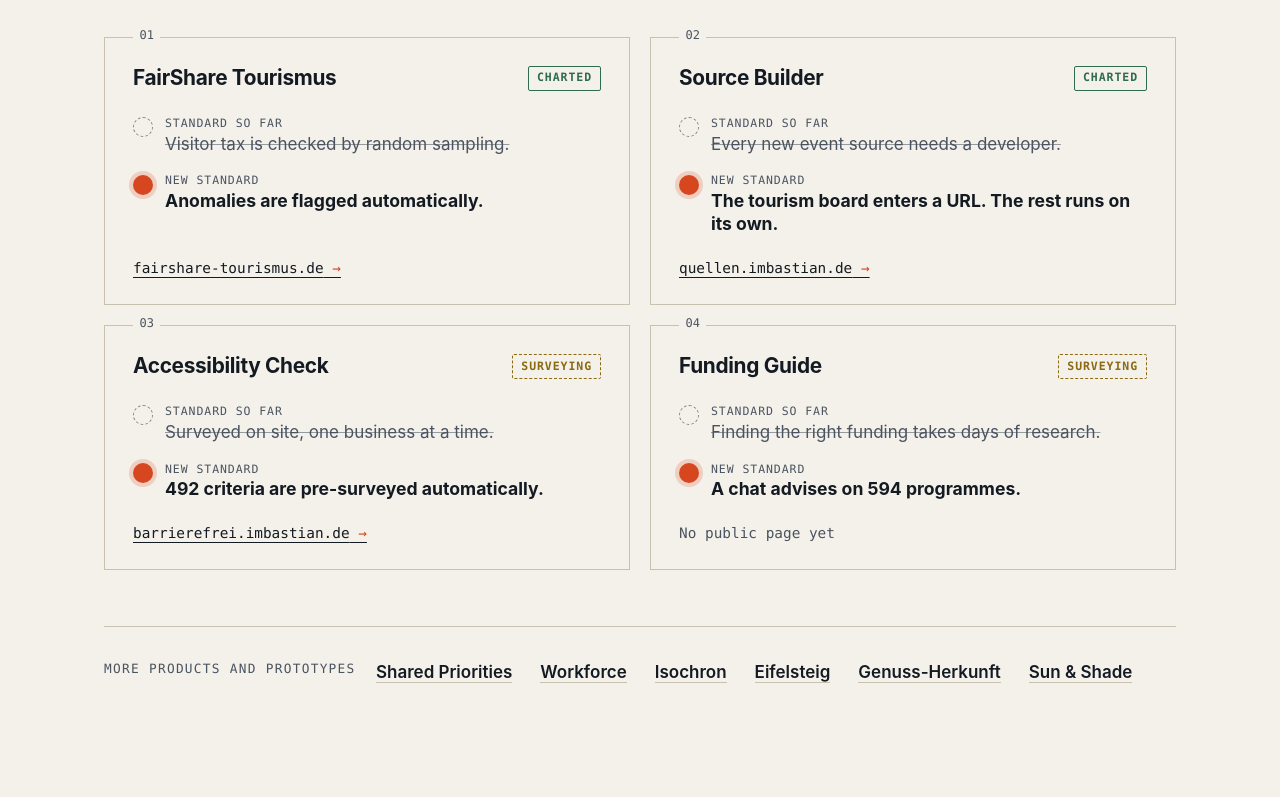
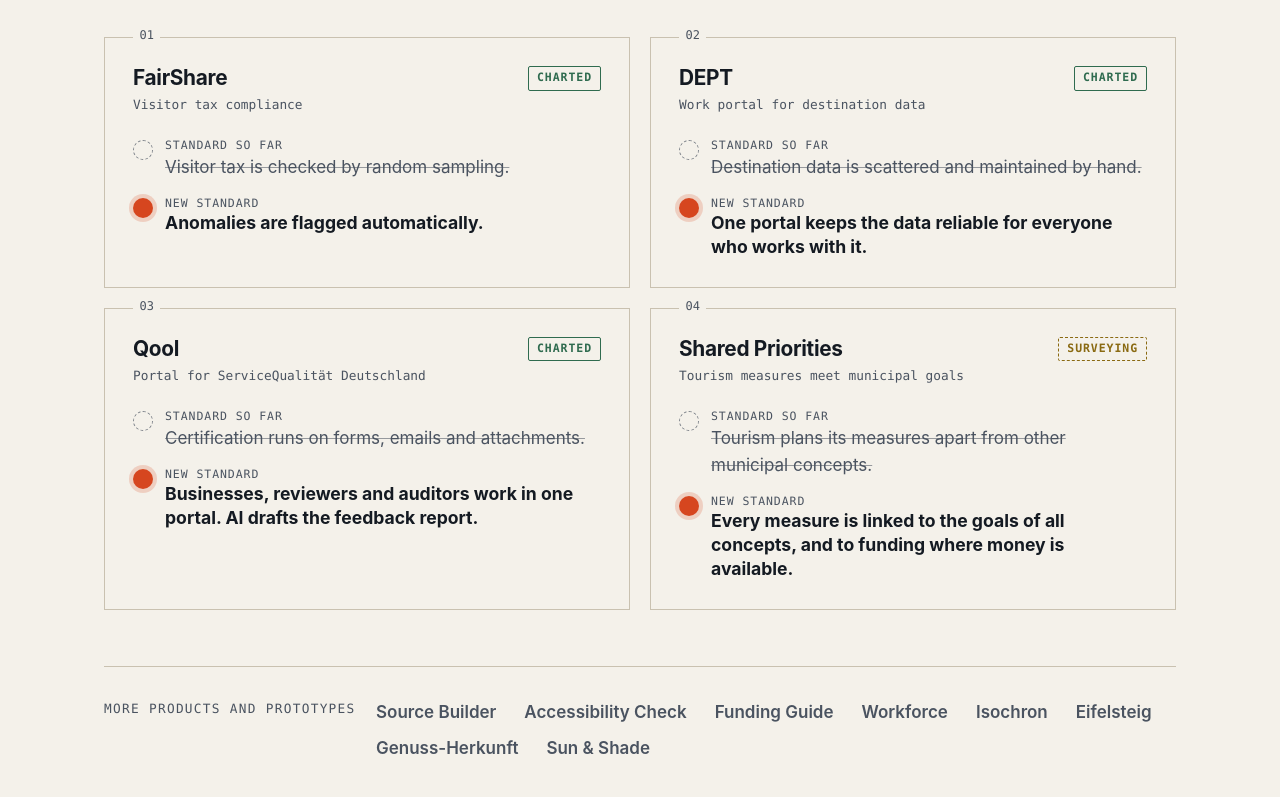
Before and after one commit to Ranji1908/Collab, a plain HTML site: page beyond404/site/index.html in a window 1280 px wide. Shown: the part 3003-3800 px from the top of the page. Drawn offline with Linux system fonts and the light colour scheme.

Commit message:
beyond404: Beispiele FairShare, DEPT, Qool und Shared Priorities
Vier Karten mit Kurzbeschreibung, ohne Links. FairShare, DEPT und Qool
als Charted, Shared Priorities als Surveying. Frühere Karten und weitere
Prototypen stehen als Liste ohne Links darunter.

Co-Authored-By: Claude Opus 5.5 <noreply@anthropic.com>
Claude-Session: https://claude.ai/code/session_016HV1nV9ZEBRLZX1S5442NC

```diff
--- a/beyond404/site/index.html
+++ b/beyond404/site/index.html
@@ -171,59 +171,69 @@
         <ol class="cards">
           <li class="card">
             <div class="card__head">
-              <h3 class="h3">FairShare Tourismus</h3>
+              <div>
+                <h3 class="h3">FairShare</h3>
+                <p class="card__what">Visitor tax compliance</p>
+              </div>
               <span class="status status--charted">Charted</span>
             </div>
             <dl class="shift">
               <div class="shift__row shift__row--old"><dt>Standard so far</dt><dd>Visitor tax is checked by random sampling.</dd></div>
               <div class="shift__row shift__row--new"><dt>New standard</dt><dd>Anomalies are flagged automatically.</dd></div>
             </dl>
-            <a class="card__link" href="https://fairshare-tourismus.de" rel="noopener">fairshare-tourismus.de</a>
           </li>
           <li class="card">
             <div class="card__head">
-              <h3 class="h3">Source Builder</h3>
+              <div>
+                <h3 class="h3">DEPT</h3>
+                <p class="card__what">Work portal for destination data</p>
+              </div>
               <span class="status status--charted">Charted</span>
             </div>
             <dl class="shift">
-              <div class="shift__row shift__row--old"><dt>Standard so far</dt><dd>Every new event source needs a developer.</dd></div>
-              <div class="shift__row shift__row--new"><dt>New standard</dt><dd>The tourism board enters a URL. The rest runs on its own.</dd></div>
+              <div class="shift__row shift__row--old"><dt>Standard so far</dt><dd>Destination data is scattered and maintained by hand.</dd></div>
+              <div class="shift__row shift__row--new"><dt>New standard</dt><dd>One portal keeps the data reliable for everyone who works with it.</dd></div>
             </dl>
-            <a class="card__link" href="https://quellen.imbastian.de" rel="noopener">quellen.imbastian.de</a>
           </li>
           <li class="card">
             <div class="card__head">
-              <h3 class="h3">Accessibility Check</h3>
+              <div>
+                <h3 class="h3">Qool</h3>
+                <p class="card__what">Portal for ServiceQualität Deutschland</p>
+              </div>
+              <span class="status status--charted">Charted</span>
+            </div>
+            <dl class="shift">
+              <div class="shift__row shift__row--old"><dt>Standard so far</dt><dd>Certification runs on forms, emails and attachments.</dd></div>
+              <div class="shift__row shift__row--new"><dt>New standard</dt><dd>Businesses, reviewers and auditors work in one portal. AI drafts the feedback report.</dd></div>
+            </dl>
+          </li>
+          <li class="card">
+            <div class="card__head">
+              <div>
+                <h3 class="h3">Shared Priorities</h3>
+                <p class="card__what">Tourism measures meet municipal goals</p>
+              </div>
               <span class="status status--surveying">Surveying</span>
             </div>
             <dl class="shift">
-              <div class="shift__row shift__row--old"><dt>Standard so far</dt><dd>Surveyed on site, one business at a time.</dd></div>
-              <div class="shift__row shift__row--new"><dt>New standard</dt><dd>492 criteria are pre-surveyed automatically.</dd></div>
+              <div class="shift__row shift__row--old"><dt>Standard so far</dt><dd>Tourism plans its measures apart from other municipal concepts.</dd></div>
+              <div class="shift__row shift__row--new"><dt>New standard</dt><dd>Every measure is linked to the goals of all concepts, and to funding where money is available.</dd></div>
             </dl>
-            <a class="card__link" href="https://barrierefrei.imbastian.de" rel="noopener">barrierefrei.imbastian.de</a>
-          </li>
-          <li class="card">
-            <div class="card__head">
-              <h3 class="h3">Funding Guide</h3>
-              <span class="status status--surveying">Surveying</span>
-            </div>
-            <dl class="shift">
-              <div class="shift__row shift__row--old"><dt>Standard so far</dt><dd>Finding the right funding takes days of research.</dd></div>
-              <div class="shift__row shift__row--new"><dt>New standard</dt><dd>A chat advises on 594 programmes.</dd></div>
-            </dl>
-            <span class="card__link card__link--none">No public page yet</span>
           </li>
         </ol>
 
         <div class="more">
           <h3 class="more__title">More products and prototypes</h3>
           <ul class="more__list">
-            <li><a href="https://shared-priorities.imbastian.de" rel="noopener">Shared Priorities</a></li>
-            <li><a href="https://workforce.imbastian.de" rel="noopener">Workforce</a></li>
-            <li><a href="https://isochron.imbastian.de" rel="noopener">Isochron</a></li>
-            <li><a href="https://eifelsteig.imbastian.de" rel="noopener">Eifelsteig</a></li>
-            <li><a href="https://genuss.imbastian.de" rel="noopener">Genuss-Herkunft</a></li>
-            <li><a href="https://shade.imbastian.de" rel="noopener">Sun &amp; Shade</a></li>
+            <li>Source Builder</li>
+            <li>Accessibility Check</li>
+            <li>Funding Guide</li>
+            <li>Workforce</li>
+            <li>Isochron</li>
+            <li>Eifelsteig</li>
+            <li>Genuss-Herkunft</li>
+            <li>Sun &amp; Shade</li>
           </ul>
         </div>
       </div>
--- a/beyond404/site/styles.css
+++ b/beyond404/site/styles.css
@@ -170,6 +170,7 @@ a:focus-visible, .btn:focus-visible { outline: 3px solid var(--accent); outline-
   font: 500 .75rem/1.2 var(--mono); color: var(--ink-2);
 }
 .card__head { display: flex; justify-content: space-between; align-items: flex-start; gap: 1rem; }
+.card__what { margin: .3rem 0 0; font: 500 .8rem/1.4 var(--mono); color: var(--ink-2); }
 .shift { margin: 0; display: grid; gap: .9rem; }
 .shift__row { display: grid; grid-template-columns: 1.25rem 1fr; column-gap: .75rem; }
 .shift__row::before { content: ""; grid-row: span 2; width: 1.25rem; height: 1.25rem; margin-top: .15rem; }
@@ -188,6 +189,7 @@ a:focus-visible, .btn:focus-visible { outline: 3px solid var(--accent); outline-
 @media (min-width: 44rem) { .more { grid-template-columns: 16rem 1fr; } }
 .more__title { font: 500 .8rem/1.6 var(--mono); letter-spacing: .1em; text-transform: uppercase; color: var(--ink-2); margin: 0; font-weight: 500; }
 .more__list { list-style: none; padding: 0; margin: 0; display: flex; flex-wrap: wrap; gap: .6rem 1.75rem; }
+.more__list li { font-weight: 600; color: var(--ink-2); }
 .more__list a { font-weight: 600; text-decoration: none; border-bottom: 1px solid var(--line); }
 .more__list a:hover { border-bottom-color: var(--accent); }
 
```
